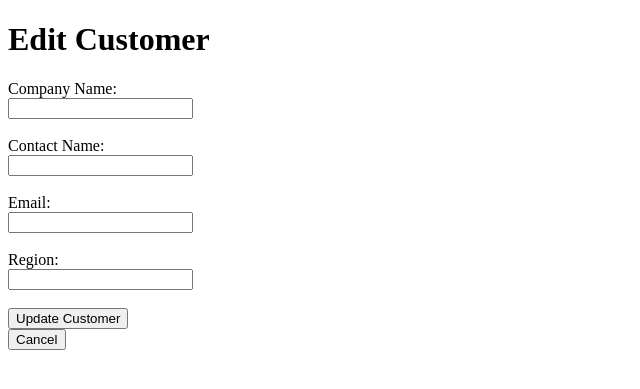
After one commit to Orion-Technical-College/Final-Project---Team-Project-Presentation, a Flask app: template app/templates/edit_customer.html in a window 1280 px wide. The commit adds this page. Shown: the top 389 px of the page, without its empty margins (0-640 px from the left). Run offline with Flask 3, Linux system fonts and the light colour scheme; the template is opened without the code that fills it, so the values that code supplies are empty.

Commit message:
Page was loading but nothing was working. I changed the port to 5434 and updated the code to reflect that change. I also added a new template for editing customers. I updated the form template to include a hidden input for the customer ID when editing a customer. I also updated the view_customers route to include a link to edit each customer.

```diff
--- a/app/app.py
+++ b/app/app.py
@@ -11,6 +11,9 @@ app = Flask(__name__)
 def health():
     return "", 200
 
+@app.route("/")
+def index():
+    return render_template("form.html")
 
 # Add new customer
 @app.route("/add_customer", methods=["POST"])
--- /dev/null
+++ b/app/templates/edit_customer.html
@@ -0,0 +1,32 @@
+<!DOCTYPE html>
+<html>
+<head>
+    <title>Edit Customer</title>
+</head>
+<body>
+
+<h0] }}" method="POST"><h1>Edit Customer</h1>
+
+    <label>Company Name:</label><br>
+    <input type="text" name="company_name" value="{{ customer[1] }}" required><br><br>
+
+    <label>Contact Name:</label><br>
+    <input type="text" name="contact_name" value="{{ customer[2] }}"><br><br>
+
+    <label>Email:</label><br>
+    <input type="email" name="email" value="{{ customer[3] }}" required><br><br>
+
+    <label>Region:</label><br>
+    <input type="text" name="region" value="{{ customer[4] }}"><br><br>
+
+    <button type="submit">Update Customer</button>
+</form>
+
+<br>
+
+<a href="/customers">
+    <button type="button">Cancel</button>
+</a>
+
+</body>
+</html>
--- a/app/templates/form.html
+++ b/app/templates/form.html
@@ -7,7 +7,7 @@
 
 <h1>Add New Customer</h1>
 
-/add_customer
+<form action="/add_customer" method="POST">
     <label>Customer ID:</label><br>
     <input type="number" name="customer_id" required><br><br>
 
@@ -28,8 +28,8 @@
 
 <br>
 
-/customers
-    <button>View Customers</button>
+<a href="/customers">
+    <button type="button">View Customers</button>
 </a>
 
 </body>
--- a/docker-compose.yml
+++ b/docker-compose.yml
@@ -4,7 +4,7 @@ services:
     image: postgres:16-alpine
     env_file: .env.example
     ports:
-      - "5432:5432"
+      - "5434:5432"
     volumes:
       - ./db/init:/docker-entrypoint-initdb.d:ro
     healthcheck:
```
Also changed, not shown: app/templates/customers.html (+14 -2 lines), tests/conftest.py (+1 -1 lines).
